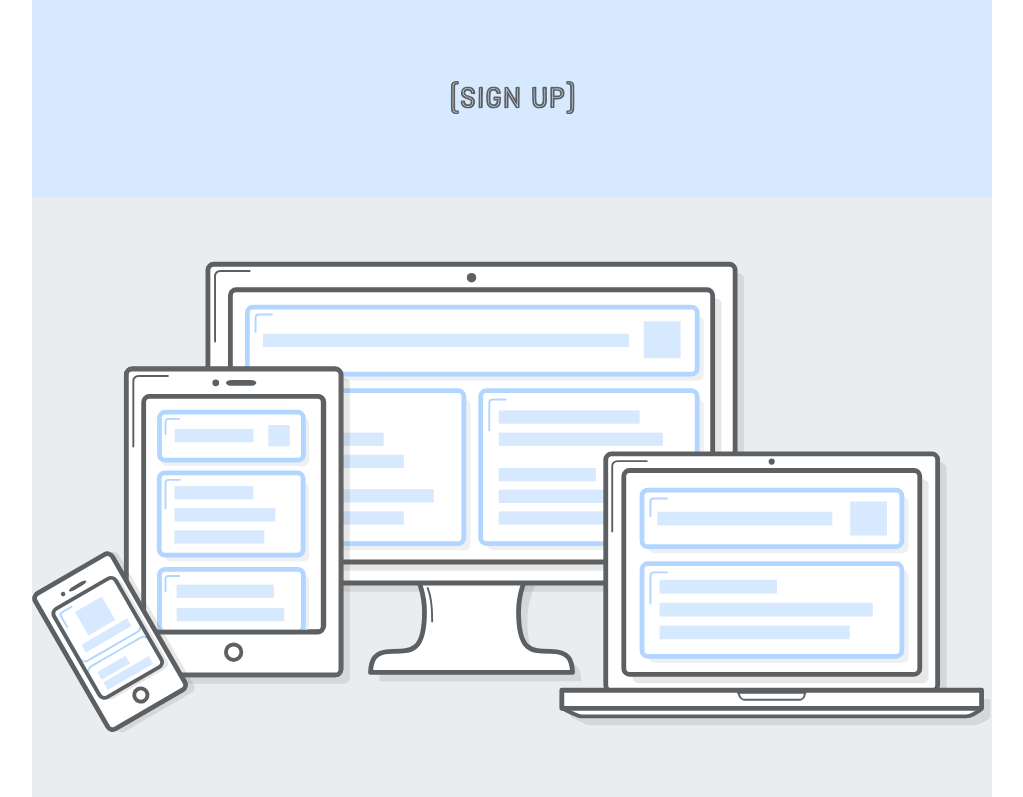
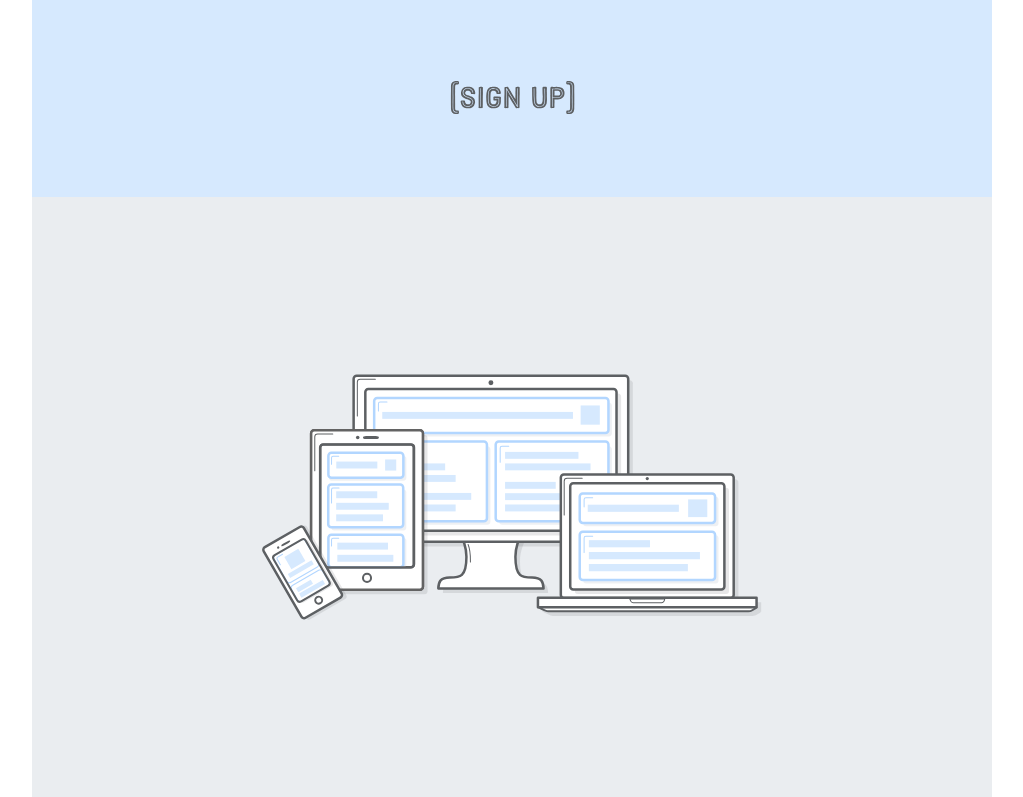
Before and after one commit to funkyMonkey225/HTML-Practice, a plain HTML site: page responsive-design/responsive.html in a window 1280 px wide. Shown: the part 783-1580 px from the top of the page, without its empty margins (128-1151 px from the left). Drawn offline with Linux system fonts and the light colour scheme.

Commit message:
Capped width of .svg image

```diff
--- a/responsive-design/responsive.html
+++ b/responsive-design/responsive.html
@@ -15,7 +15,7 @@
             <img src='images/header.svg'/>
         </div>
         <div class='section content'>
-            <img class='illustration' src='images/illustration.svg' />
+            <img class='illustration' src='images/illustration.svg' style='max-width: 500px'/>
         </div>
         <div class='section sign-up'>
             <img src='images/sign-up.svg'/>
```
